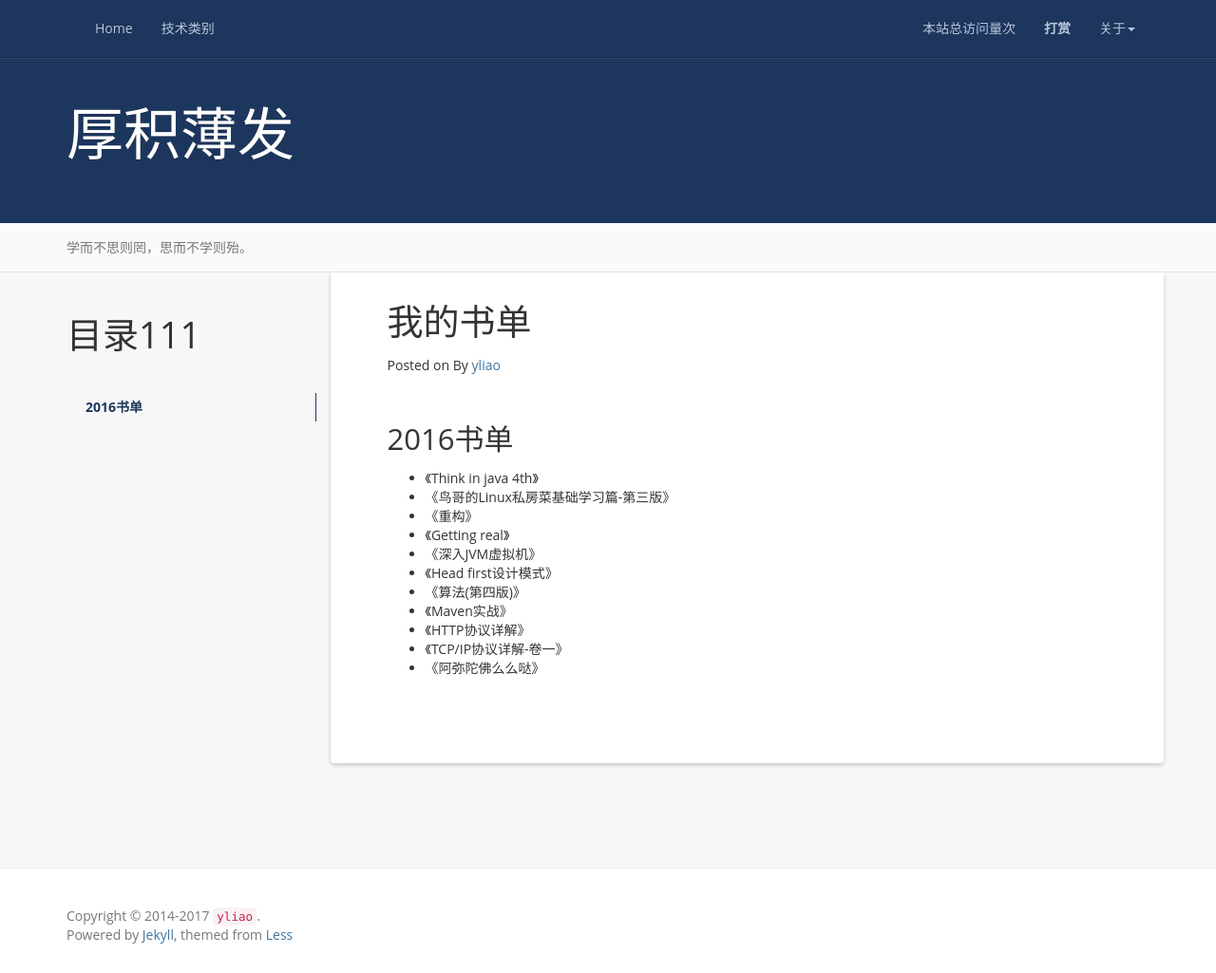
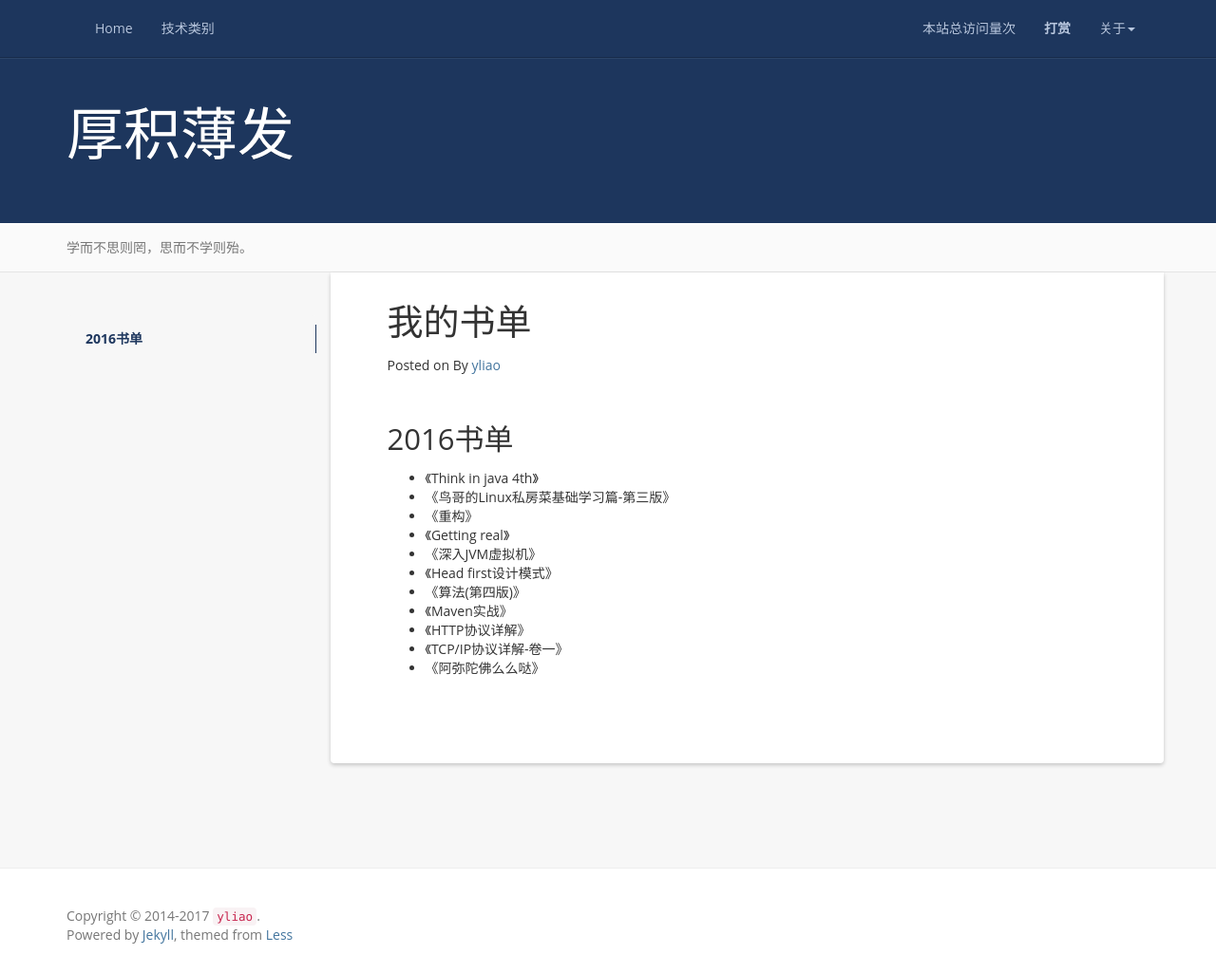
Before and after one commit to superlyao/blog, a Jekyll site: the page built from books.md, in a window 1280 px wide and 1025 px high. Shown: the whole window at 95% size. Built offline with Jekyll 4.4.1, drawn with Linux system fonts in a browser that asks for light colours; nearby versions of some CDN libraries; a script that is not in the unit is left out; comment, search, counter and statistics services are not loaded.

```diff
--- a/_includes/lefttree.html
+++ b/_includes/lefttree.html
@@ -1,5 +1,5 @@
 <div id="navigation">
-  <h1>目录111</h1>
+  <!-- <h1>目录111</h1> -->
   <ul class="nav sidenav">
 <!--
     {% for post in site.posts  %}
```
